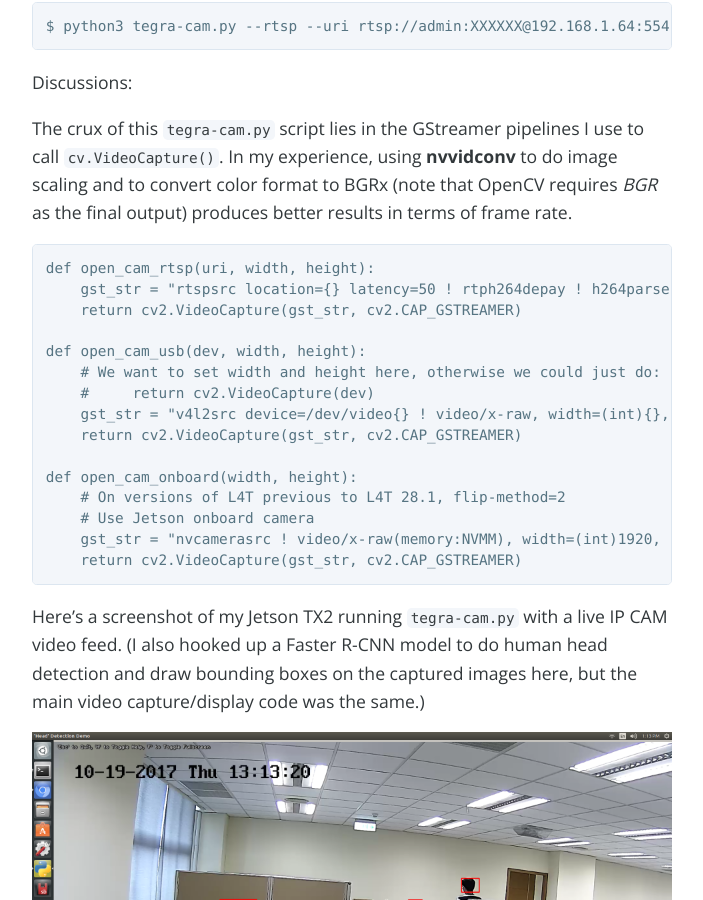
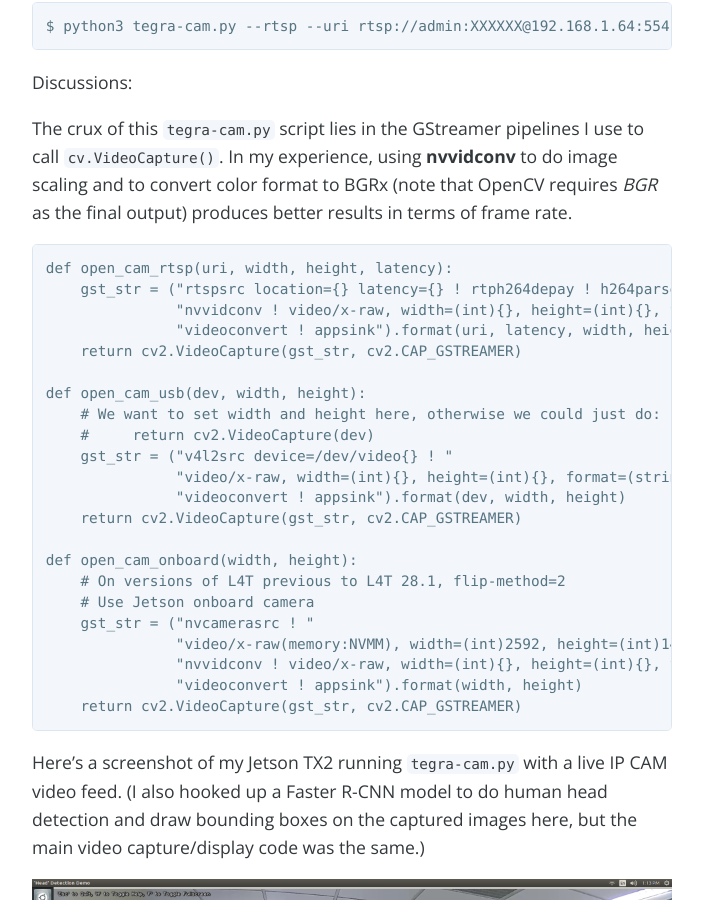
Before and after one commit to jkjung-avt/jkjung-avt.github.io, a Jekyll site: the page built from _posts/2017-10-19-tx2-camera-with-python.md, in a window 1280 px wide and 900 px high, scrolled down 1625 px. Shown: the whole window, without its empty margins (288-991 px from the left). Built offline with Jekyll 4.4.1, drawn with Linux system fonts in a browser that asks for light colours; nearby versions of some CDN libraries; comment, search, counter and statistics services are not loaded.

Commit message:
Update my gists source code

````diff
--- a/_posts/2017-10-19-tx2-camera-with-python.md
+++ b/_posts/2017-10-19-tx2-camera-with-python.md
@@ -52,20 +52,27 @@ Discussions:
 The crux of this `tegra-cam.py` script lies in the GStreamer pipelines I use to call `cv.VideoCapture()`. In my experience, using **nvvidconv** to do image scaling and to convert color format to BGRx (note that OpenCV requires *BGR* as the final output) produces better results in terms of frame rate.
 
 ```python
-def open_cam_rtsp(uri, width, height):
-    gst_str = "rtspsrc location={} latency=50 ! rtph264depay ! h264parse ! omxh264dec ! nvvidconv ! video/x-raw, width=(int){}, height=(int){}, format=(string)BGRx ! videoconvert ! appsink".format(uri, width, height)
+def open_cam_rtsp(uri, width, height, latency):
+    gst_str = ("rtspsrc location={} latency={} ! rtph264depay ! h264parse ! omxh264dec ! "
+               "nvvidconv ! video/x-raw, width=(int){}, height=(int){}, format=(string)BGRx ! "
+               "videoconvert ! appsink").format(uri, latency, width, height)
     return cv2.VideoCapture(gst_str, cv2.CAP_GSTREAMER)
 
 def open_cam_usb(dev, width, height):
     # We want to set width and height here, otherwise we could just do:
     #     return cv2.VideoCapture(dev)
-    gst_str = "v4l2src device=/dev/video{} ! video/x-raw, width=(int){}, height=(int){}, format=(string)RGB ! videoconvert ! appsink".format(dev, width, height)
+    gst_str = ("v4l2src device=/dev/video{} ! "
+               "video/x-raw, width=(int){}, height=(int){}, format=(string)RGB ! "
+               "videoconvert ! appsink").format(dev, width, height)
     return cv2.VideoCapture(gst_str, cv2.CAP_GSTREAMER)
 
 def open_cam_onboard(width, height):
     # On versions of L4T previous to L4T 28.1, flip-method=2
     # Use Jetson onboard camera
-    gst_str = "nvcamerasrc ! video/x-raw(memory:NVMM), width=(int)1920, height=(int)1080, format=(string)I420, framerate=(fraction)30/1 ! nvvidconv ! video/x-raw, width=(int){}, height=(int){}, format=(string)BGRx ! videoconvert ! appsink".format(width, height)
+    gst_str = ("nvcamerasrc ! "
+               "video/x-raw(memory:NVMM), width=(int)2592, height=(int)1458, format=(string)I420, framerate=(fraction)30/1 ! "
+               "nvvidconv ! video/x-raw, width=(int){}, height=(int){}, format=(string)BGRx ! "
+               "videoconvert ! appsink").format(width, height)
     return cv2.VideoCapture(gst_str, cv2.CAP_GSTREAMER)
 ```
 
````
